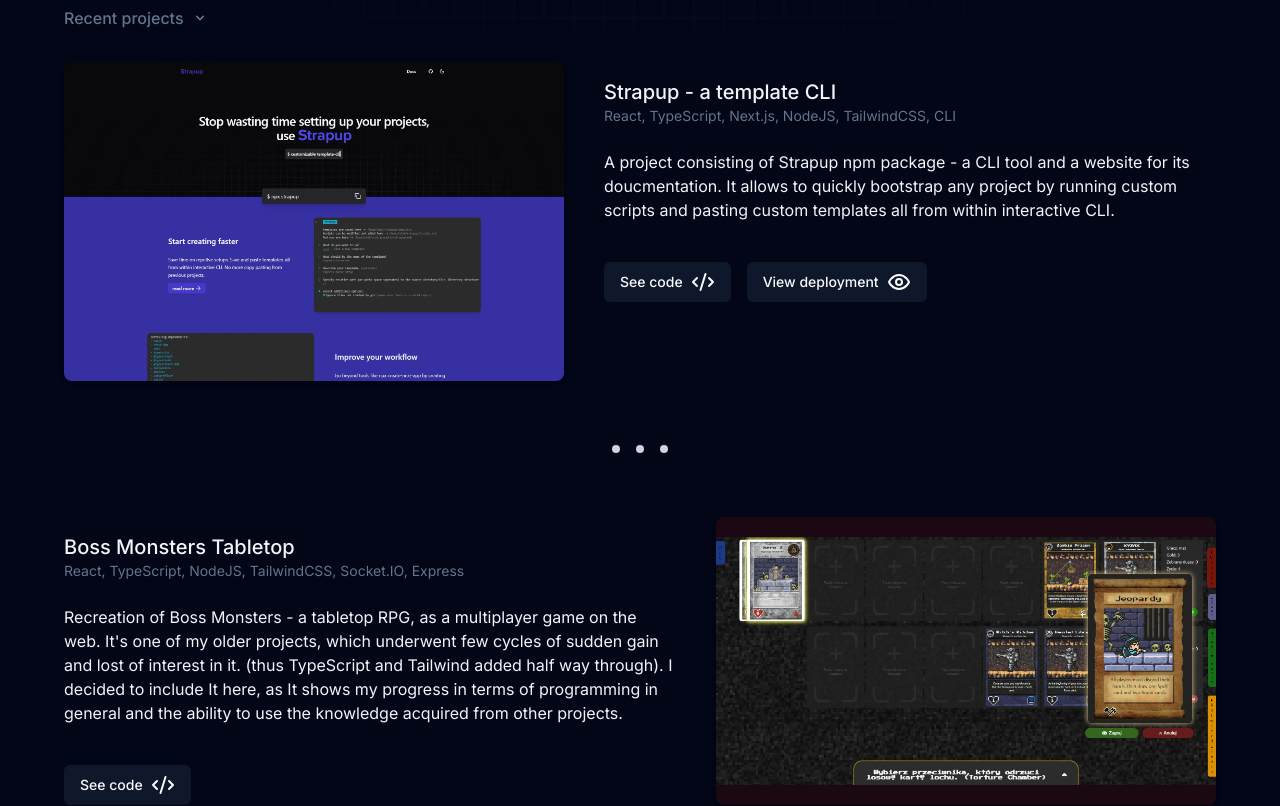
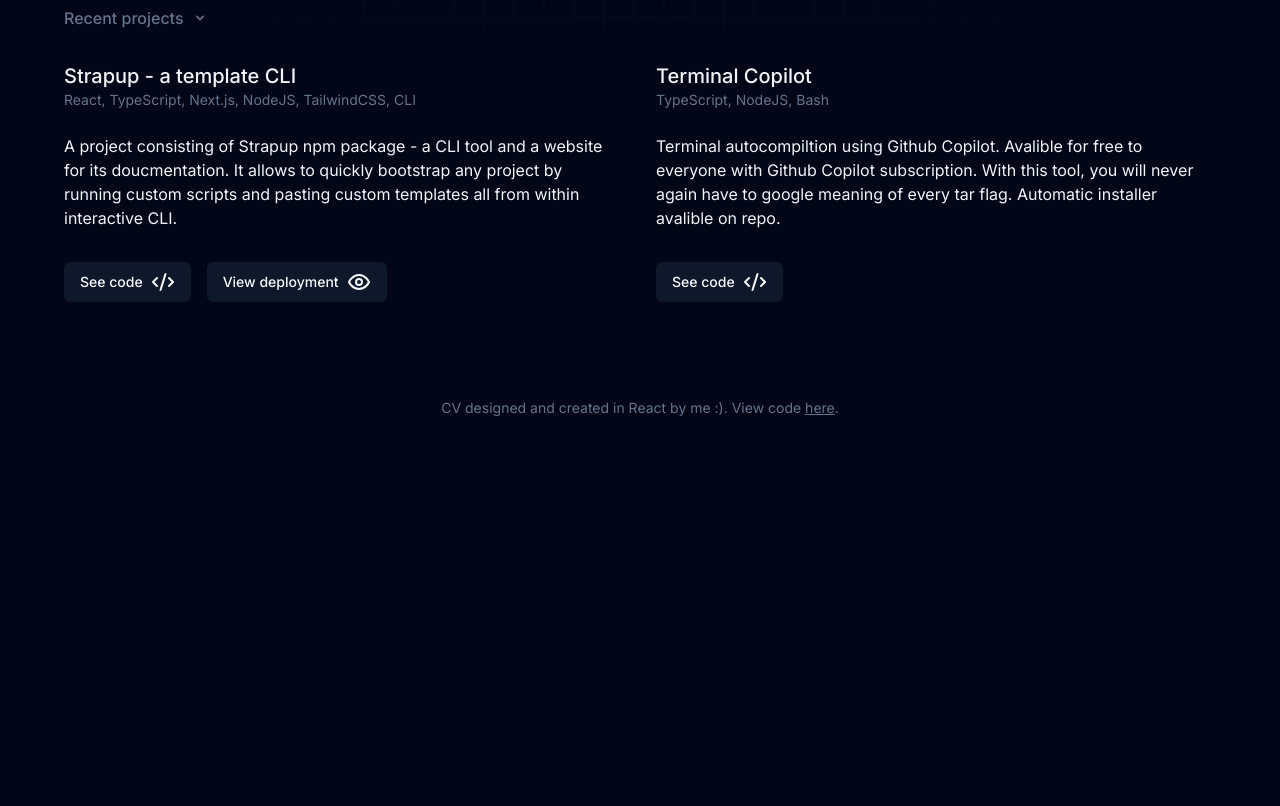
Before and after one commit to xDepcio/portfolio-v2, a Next.js app: page /cv in a window 1280 px wide. Shown: the part 1120-1926 px from the top of the page. After the commit the page ends 1794 px from the top, so only its background shows below. Built offline with nearby package versions, Linux system fonts and the light colour scheme.

Commit message:
removed images from refcent projects

```diff
--- a/app/cv/page.tsx
+++ b/app/cv/page.tsx
@@ -166,18 +166,18 @@
                         <h3 className="">Recent projects</h3>
                         <HiChevronDown />
                     </div>
-                    <div className="mt-8 flex flex-col gap-16">
+                    <div className="mt-4 grid grid-cols-2 gap-8">
                         <div className="flex gap-10">
-                            <Image alt="project-1-image" src={"/strapup-main-page-cut.webp"} width={500} height={500}
+                            {/* <Image alt="project-1-image" src={"/strapup-main-page-cut.webp"} width={500} height={500}
                                 className="shadow-md rounded-lg"
-                            />
-                            <div className="">
+                            /> */}
+                            <div className="flex flex-col justify-between">
                                 <div>
                                     <h4 className="text-xl font-medium mt-4">Strapup - a template CLI</h4>
                                     <p className="text-sm text-muted-foreground">React, TypeScript, Next.js, NodeJS, TailwindCSS, CLI</p>
                                     <p className="mt-6">A project consisting of Strapup npm package - a CLI tool and a website for its doucmentation. It allows to quickly bootstrap any project by running custom scripts and pasting custom templates all from within interactive CLI.</p>
                                 </div>
-                                <div className="flex gap-4 items-center justify-start mt-10">
+                                <div className="flex gap-4 items-center justify-start mt-8">
                                     <Button >
                                         <Link href={'https://github.com/xDepcio/strapup'} className="flex items-center justify-center gap-2">
                                             <p>See code</p>
@@ -193,22 +193,22 @@
                                 </div>
                             </div>
                         </div>
-                        <div className="flex items-center justify-center gap-4">
+                        {/* <div className="flex items-center justify-center gap-4">
                             <div className="bg-slate-300 w-2 aspect-square rounded-full"></div>
                             <div className="bg-slate-300 w-2 aspect-square rounded-full"></div>
                             <div className="bg-slate-300 w-2 aspect-square rounded-full"></div>
-                        </div>
+                        </div> */}
                         <div className="flex gap-10 flex-row-reverse">
-                            <Image alt="project-1-image" src={"/boss-monster.webp"} width={500} height={500}
+                            {/* <Image alt="project-1-image" src={"/boss-monster.webp"} width={500} height={500}
                                 className="shadow-md rounded-lg border-y-[20px] border-red-950/40"
-                            />
-                            <div className="">
+                            /> */}
+                            <div className="flex flex-col justify-between">
                                 <div>
-                                    <h4 className="text-xl font-medium mt-4">Boss Monsters Tabletop</h4>
-                                    <p className="text-sm text-muted-foreground">React, TypeScript, NodeJS, TailwindCSS, Socket.IO, Express</p>
-                                    <p className="mt-6">{`Recreation of Boss Monsters - a tabletop RPG, as a multiplayer game on the web. It's one of my older projects, which underwent few cycles of sudden gain and lost of interest in it. (thus TypeScript and Tailwind added half way through). I decided to include It here, as It shows my progress in terms of programming in general and the ability to use the knowledge acquired from other projects.`}</p>
+                                    <h4 className="text-xl font-medium mt-4">Terminal Copilot</h4>
+                                    <p className="text-sm text-muted-foreground">TypeScript, NodeJS, Bash</p>
+                                    <p className="mt-6">{`Terminal autocompiltion using Github Copilot. Avalible for free to everyone with Github Copilot subscription. With this tool, you will never again have to google meaning of every tar flag. Automatic installer avalible on repo.`}</p>
                                 </div>
-                                <div className="flex gap-4 items-center justify-start mt-10">
+                                <div className="flex gap-4 items-center justify-start mt-8">
                                     <Button >
                                         <Link href={'https://github.com/xDepcio/boss-monster-ts'} className="flex items-center justify-center gap-2">
                                             <p>See code</p>
```
